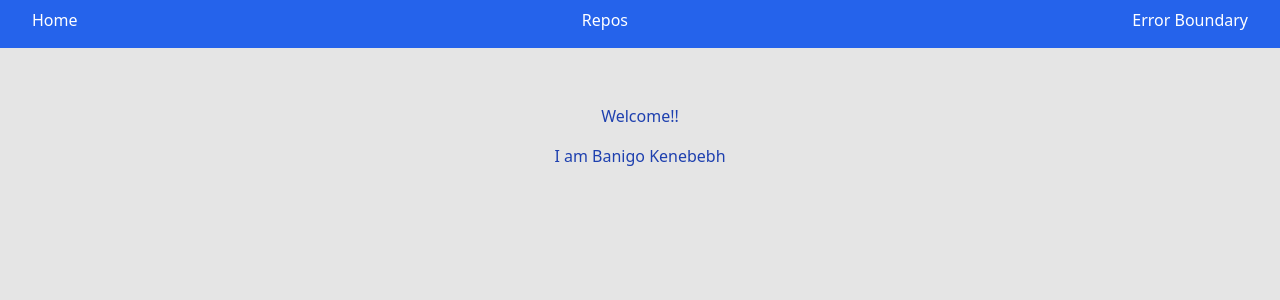
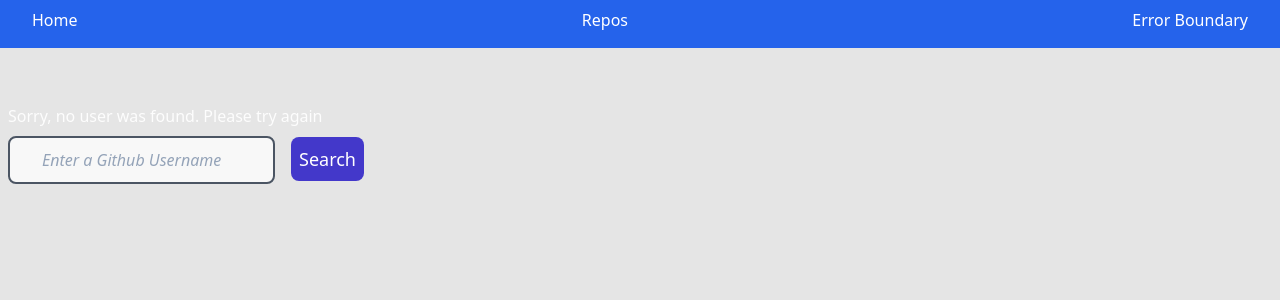
Before and after one commit to kenebebh/github-repo-retriever, a React (Vite) app: page / in a window 1280 px wide. Shown: the top 300 px of the page. Built offline with nearby package versions, Linux system fonts and the light colour scheme; no server answers.

Commit message:
switched the default page to repos page

```diff
--- a/src/App.jsx
+++ b/src/App.jsx
@@ -37,8 +37,8 @@ function App() {
             >
               <Username.Provider value={{ username, setUsername }}>
                 <Routes>
-                  <Route path="/" element={<Home />} />
-                  <Route path="/repos" element={<Repos />}>
+                  <Route path="/" element={<Repos />} />
+                  <Route path="/repos" element={<Home />}>
                     <Route path=":repoName" element={<DetailsDisplay />} />
                   </Route>
                   <Route path="*" element={<NotFound />} />
```
